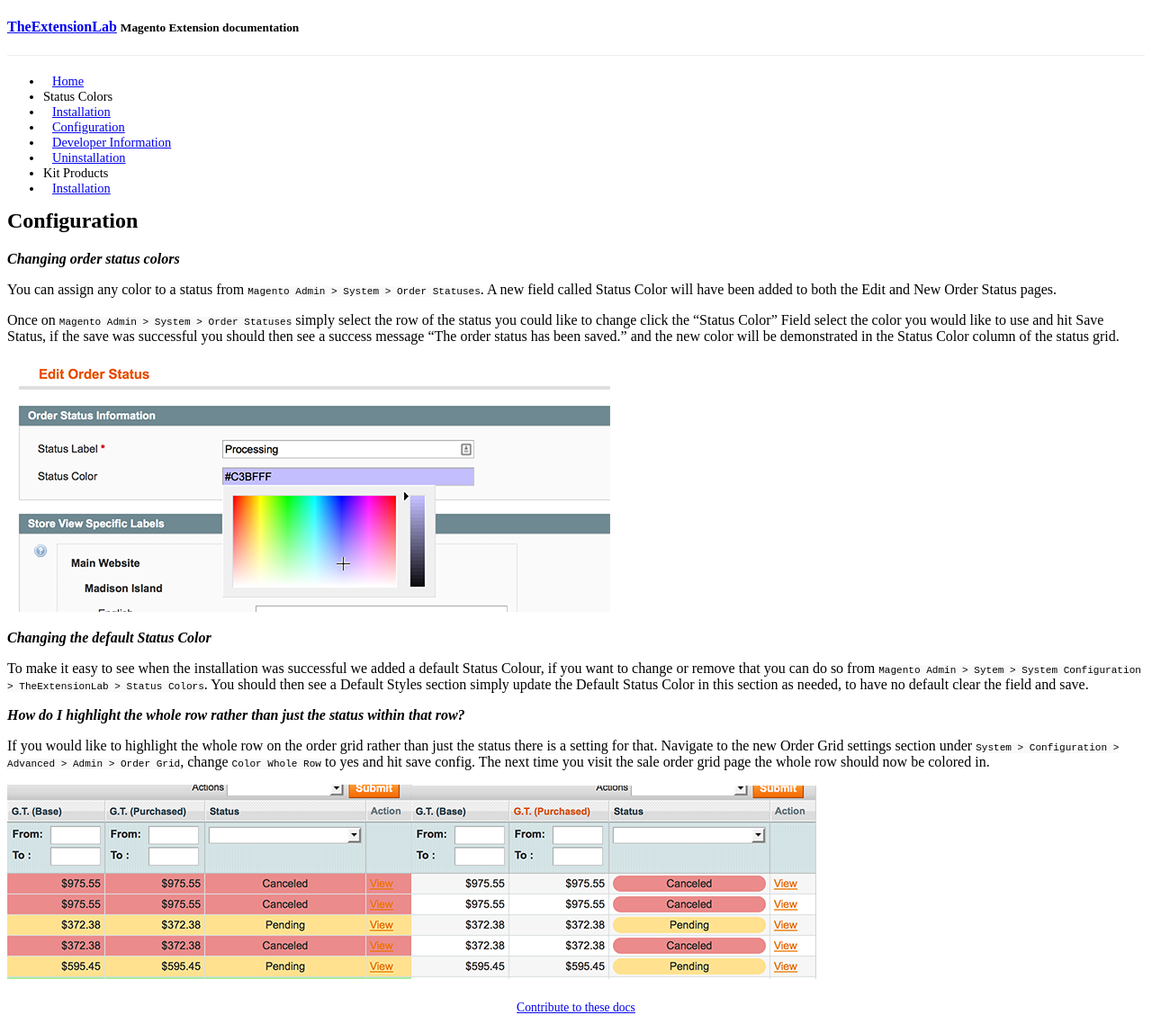
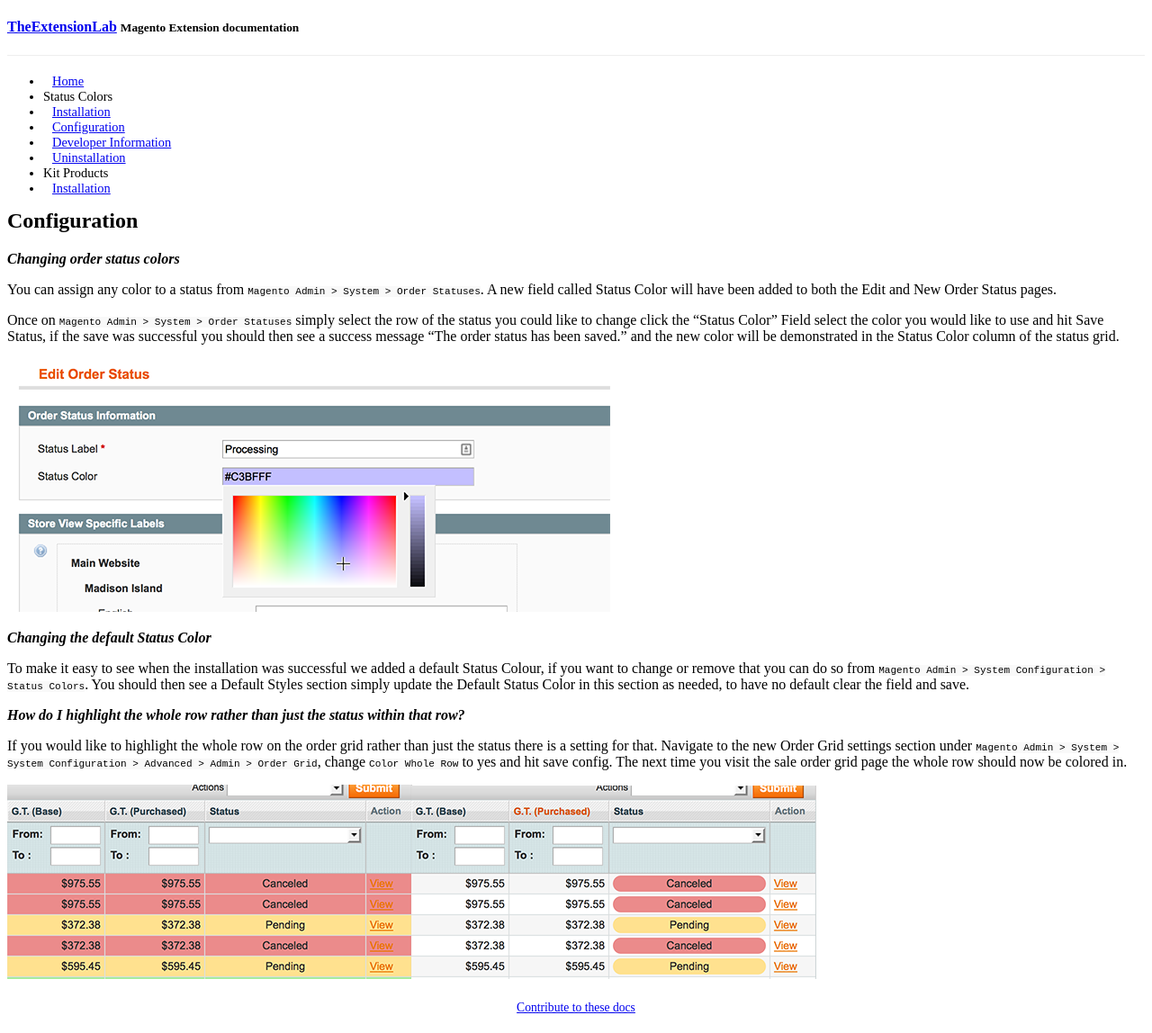
Before and after one commit to TheExtensionLab/Documentation, a Jekyll site: the page built from _posts/status-colors/2015-01-18-configuration.md, in a window 1280 px wide. Shown: the whole page at 90% size. Built offline with Jekyll 4.4.1, drawn with Linux system fonts in a browser that asks for light colours; Markdown is read by kramdown in place of the engine named in the settings; a style sheet for code colours, icons or effects is not loaded.

Commit message:
Update configuation paths

````diff
--- a/_posts/status-colors/2015-01-18-configuration.md
+++ b/_posts/status-colors/2015-01-18-configuration.md
@@ -16,10 +16,10 @@ Once on ```Magento Admin > System > Order Statuses``` simply select the row of t
 
 ***Changing the default Status Color***
 
-To make it easy to see when the installation was successful we added a default Status Colour, if you want to change or remove that you can do so from ```Magento Admin > Sytem > System Configuration > TheExtensionLab > Status Colors```. You should then see a Default Styles section simply update the Default Status Color in this section as needed, to have no default clear the field and save.
+To make it easy to see when the installation was successful we added a default Status Colour, if you want to change or remove that you can do so from ```Magento Admin > System Configuration > Status Colors```. You should then see a Default Styles section simply update the Default Status Color in this section as needed, to have no default clear the field and save.
 
 ***How do I highlight the whole row rather than just the status within that row?***
 
-If you would like to highlight the whole row on the order grid rather than just the status there is a setting for that. Navigate to the new Order Grid settings section under ```System > Configuration > Advanced > Admin > Order Grid```, change ```Color Whole Row``` to yes and hit save config. The next time you visit the sale order grid page the whole row should now be colored in.
+If you would like to highlight the whole row on the order grid rather than just the status there is a setting for that. Navigate to the new Order Grid settings section under ```Magento Admin > System > System Configuration > Advanced > Admin > Order Grid```, change ```Color Whole Row``` to yes and hit save config. The next time you visit the sale order grid page the whole row should now be colored in.
 
 ![Row Style option](../assets/images/status-display-style.png "Row Style option")
````
